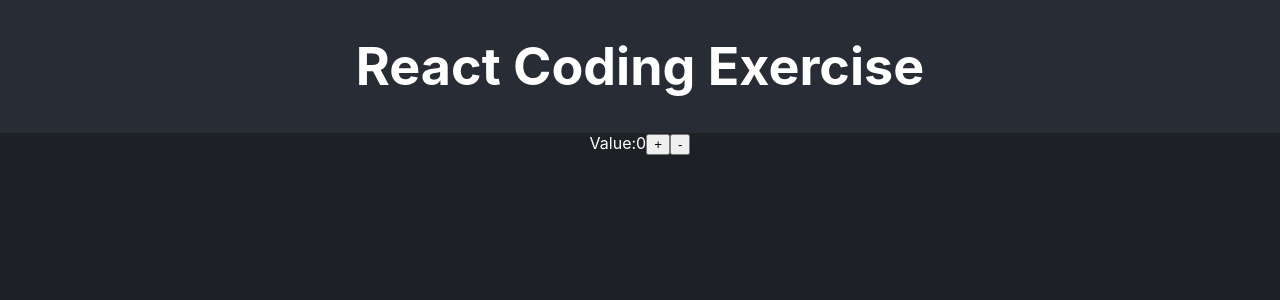
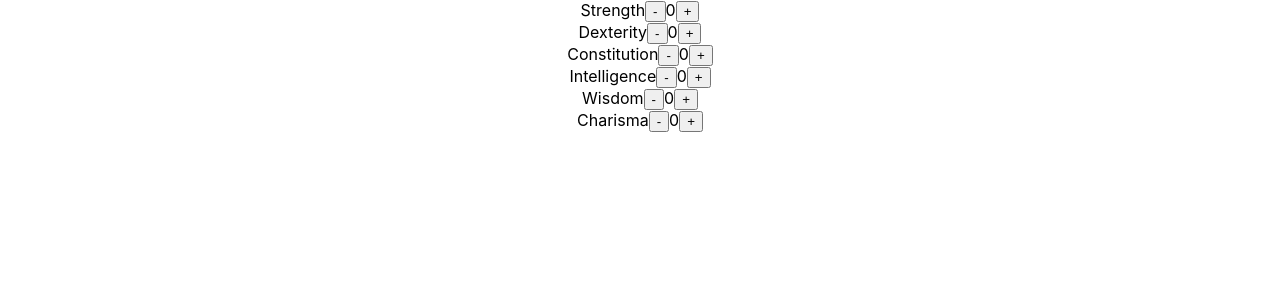
Before and after one commit to jdev422/recruiting-webapp-character, a React (Create React App) app: page / in a window 1280 px wide. Shown: the top 300 px of the page. Built offline with nearby package versions, Linux system fonts and the light colour scheme.

Commit message:
feat: complete step 1
- set up CharacterContext and initial components for the 6 attributes

```diff
--- a/src/App.tsx
+++ b/src/App.tsx
@@ -1,23 +1,10 @@
-import { useState } from 'react';
-import './App.css';
-import { ATTRIBUTE_LIST, CLASS_LIST, SKILL_LIST } from './consts.js';
-
+import { HomePage } from "./pages/Home";
+import "./App.css";
 
 function App() {
-  const [num, setNum] = useState<number>(0);
   return (
     <div className="App">
-      <header className="App-header">
-        <h1>React Coding Exercise</h1>
-      </header>
-      <section className="App-section">
-        <div>
-          Value:
-          {num}
-          <button>+</button>
-          <button>-</button>
-        </div>
-      </section>
+      <HomePage />
     </div>
   );
 }
--- /dev/null
+++ b/src/components/AttributeList/index.tsx
@@ -0,0 +1,17 @@
+import { useCharacter } from "../../contexts/CharactorContext";
+
+export const AttributeList = () => {
+  const { attributes, increment, decrement } = useCharacter();
+  return (
+    <div>
+      {Object.entries(attributes).map(([attr, value]) => (
+        <div key={attr}>
+          <span>{attr}</span>
+          <button onClick={() => decrement(attr as any)}>-</button>
+          <span>{value}</span>
+          <button onClick={() => increment(attr as any)}>+</button>
+        </div>
+      ))}
+    </div>
+  );
+};
--- /dev/null
+++ b/src/contexts/CharactorContext.tsx
@@ -0,0 +1,49 @@
+import { createContext, useContext, useState, ReactNode } from "react";
+import { ATTRIBUTE_LIST } from "../consts";
+export type Attribute = (typeof ATTRIBUTE_LIST)[number];
+type Attributes = Record<Attribute, number>;
+
+interface CharacterContextType {
+  attributes: Attributes;
+  increment: (attribute: Attribute) => void;
+  decrement: (attribute: Attribute) => void;
+}
+const CharacterContext = createContext<CharacterContextType | undefined>(
+  undefined
+);
+
+export const CharacterProvider = ({ children }: { children: ReactNode }) => {
+  const [attributes, setAttributes] = useState<Attributes>(() => {
+    const initial: Partial<Attributes> = {};
+    ATTRIBUTE_LIST.forEach((attr) => (initial[attr] = 0));
+    return initial as Attributes;
+  });
+
+  const increment = (attribute: Attribute) => {
+    setAttributes((prev) => ({
+      ...prev,
+      [attribute]: prev[attribute] + 1,
+    }));
+  };
+
+  const decrement = (attribute: Attribute) => {
+    setAttributes((prev) => ({
+      ...prev,
+      [attribute]: prev[attribute] - 1,
+    }));
+  };
+
+  return (
+    <CharacterContext.Provider value={{ attributes, increment, decrement }}>
+      {children}
+    </CharacterContext.Provider>
+  );
+};
+
+export const useCharacter = (): CharacterContextType => {
+  const context = useContext(CharacterContext);
+  if (!context) {
+    throw new Error("useCharacter must be used within a CharacterProvider");
+  }
+  return context;
+};
--- /dev/null
+++ b/src/pages/Home/index.tsx
@@ -0,0 +1,8 @@
+import { AttributeList } from "../../components/AttributeList";
+import { CharacterProvider } from "../../contexts/CharactorContext";
+
+export const HomePage = () => (
+  <CharacterProvider>
+    <AttributeList />
+  </CharacterProvider>
+);
```
